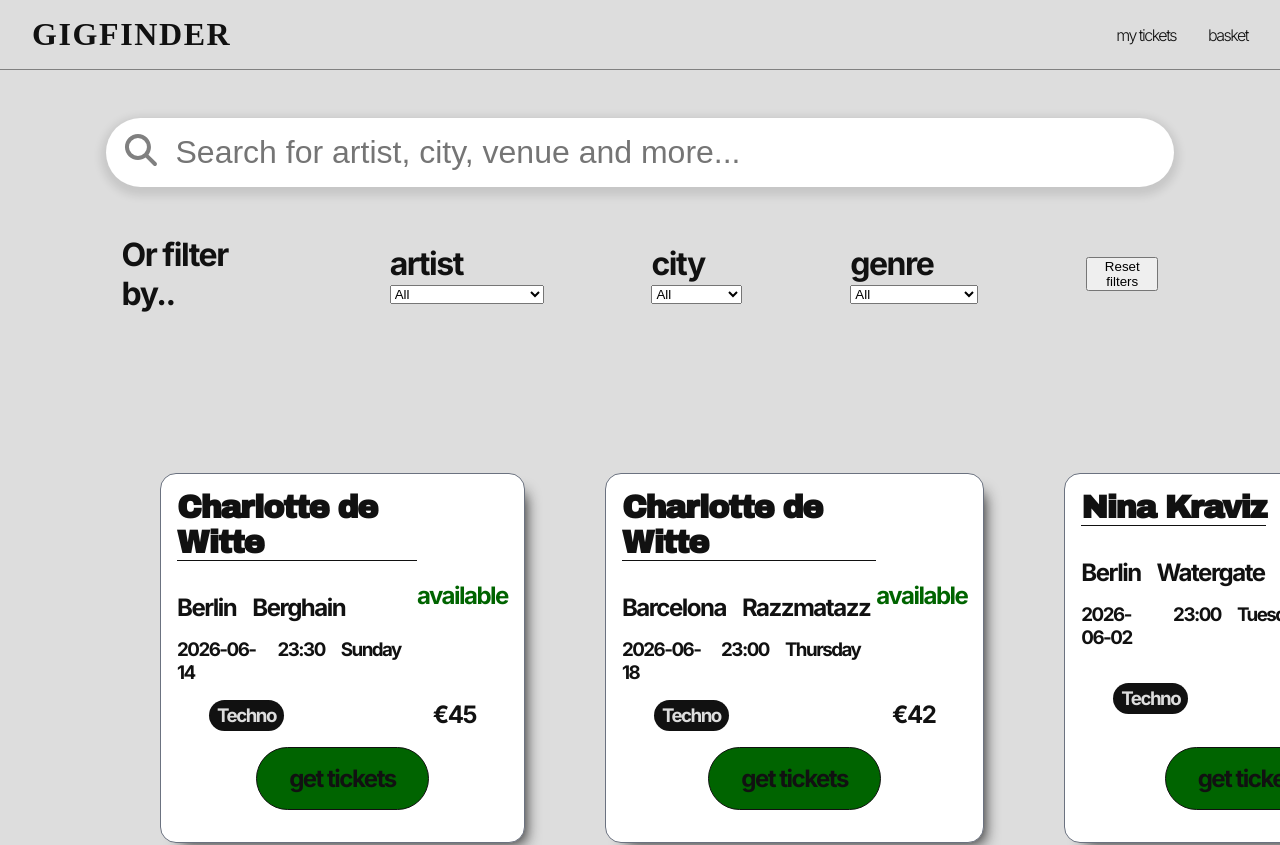
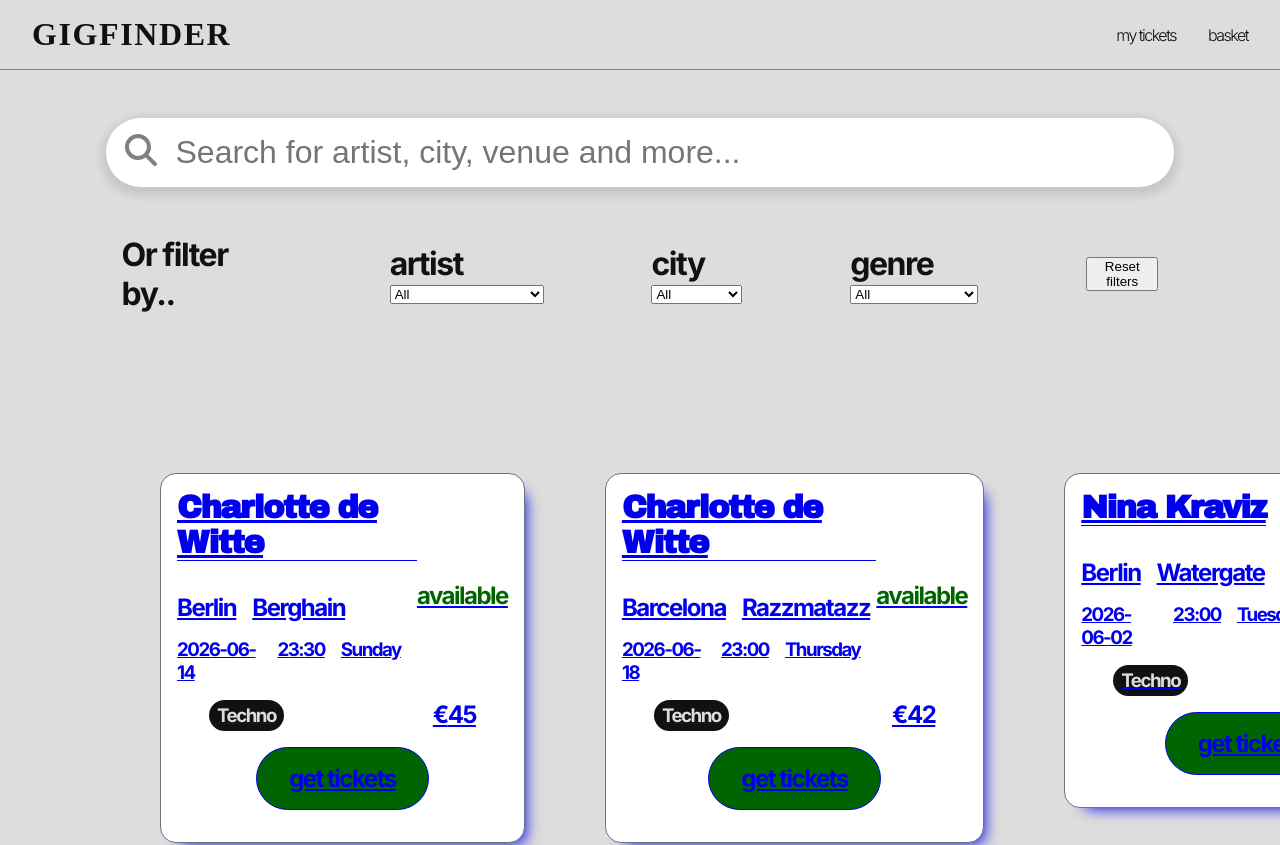
Before and after one commit to jc1471/GIGFINDER, a React (Vite) app in the folder gigfinder/: page / in a window 1280 px wide. Shown: the top 845 px of the page. Built offline with nearby package versions, Linux system fonts and the light colour scheme; a web font is replaced by a local one.

Commit message:
react router and event page funcionality

```diff
--- a/gigfinder/package.json
+++ b/gigfinder/package.json
@@ -15,7 +15,8 @@
     "@fortawesome/free-solid-svg-icons": "^7.2.0",
     "@fortawesome/react-fontawesome": "^3.3.0",
     "react": "^19.2.4",
-    "react-dom": "^19.2.4"
+    "react-dom": "^19.2.4",
+    "react-router-dom": "^7.14.0"
   },
   "devDependencies": {
     "@eslint/js": "^9.39.4",
--- a/gigfinder/src/App.jsx
+++ b/gigfinder/src/App.jsx
@@ -1,14 +1,18 @@
 import './App.css'
-import Header from "./components/Header";
-import EventPage from "./components/EventPage";
+import { BrowserRouter, Routes, Route } from "react-router-dom";
+import EventsPage from "./pages/EventsPage";
+import EventPage from "./pages/EventPage";
+import MyTickets from "./pages/MyTickets";
 
 function App() {
-
   return (
-    <>
-      <Header />
-      <EventPage />
-    </>
+    <BrowserRouter>
+      <Routes>
+        <Route path="/" element={<EventsPage />} />
+        <Route path="/events/:id" element={<EventPage />} />
+        <Route path="/mytickets" element={<MyTickets />} />
+      </Routes>
+    </BrowserRouter>
   )
 }
 
--- a/gigfinder/src/components/EventCard.jsx
+++ b/gigfinder/src/components/EventCard.jsx
@@ -1,5 +1,8 @@
-export default function EventCard({ artist, city, venue, date, time, day, country, price, genre, ticketsAvailable }) {
+import { Link } from "react-router-dom";
+
+export default function EventCard({ artist, city, venue, date, time, day, country, price, genre, ticketsAvailable, id }) {
     return (
+        <Link to={`/events/${id}`}>
             <div className="event-card">
                 <div className="event-card-top">
                     <div className="event-info-section">
@@ -51,5 +54,6 @@ export default function EventCard({ artist, city, venue, date, time, day, countr
                     <h2 className="cta get-tickets">get tickets</h2>
                 ) : (<h2 className="cta sold-out">sold out</h2>)}
             </div>
+        </Link>
         )
 }
--- /dev/null
+++ b/gigfinder/src/pages/EventPage.jsx
@@ -0,0 +1,19 @@
+import { useParams } from "react-router-dom";
+import events from "../data/eventData";
+
+export default function EventPage() {
+
+    const { id } = useParams();
+
+    const event = events.find(e => e.id === Number(id));
+
+    if (!event) return <div className="event-not-found">Event not found</div>
+
+    return (
+        <div className="event-page">
+            <div className="event-artist-hero">
+                <h1 className="event-artist-hero-title">{event.artist}</h1>
+            </div>
+        </div>
+    )
+}
--- a/gigfinder/src/components/EventPage.jsx
+++ b/gigfinder/src/pages/EventsPage.jsx
@@ -1,10 +1,11 @@
 import { useState } from 'react'
-import FilterSection from "./FilterSection";
-import EventCard from "./EventCard";
+import Header from "../components/Header";
+import FilterSection from "../components/FilterSection";
+import EventCard from "../components/EventCard";
 import events from "../data/eventData";
 import useFilter from "../hooks/useFilterList";
 
-export default function EventSection() {
+export default function EventsPage() {
 
     const [query, setQuery] = useState("");
     const [filters, setFilters] = useState({
@@ -46,11 +47,13 @@ export default function EventSection() {
         price={e.price}
         ticketsAvailable={e.ticketsAvailable}
         genre={e.genre}
+        id={e.id}
     />
   );
 
     return (
         <div className="events-page">
+            <Header />
             <FilterSection
                 setQuery={setQuery}
                 filters={filters}
--- /dev/null
+++ b/gigfinder/src/pages/MyTickets.jsx
@@ -0,0 +1,8 @@
+
+
+export default function MyTickets({ }) {
+    return (
+        <>
+        </>
+    )
+}
```
Also changed, not shown: 1 other file (tests, documents, lock files or other folders). Lines whose indentation alone changed are shown as unchanged.
